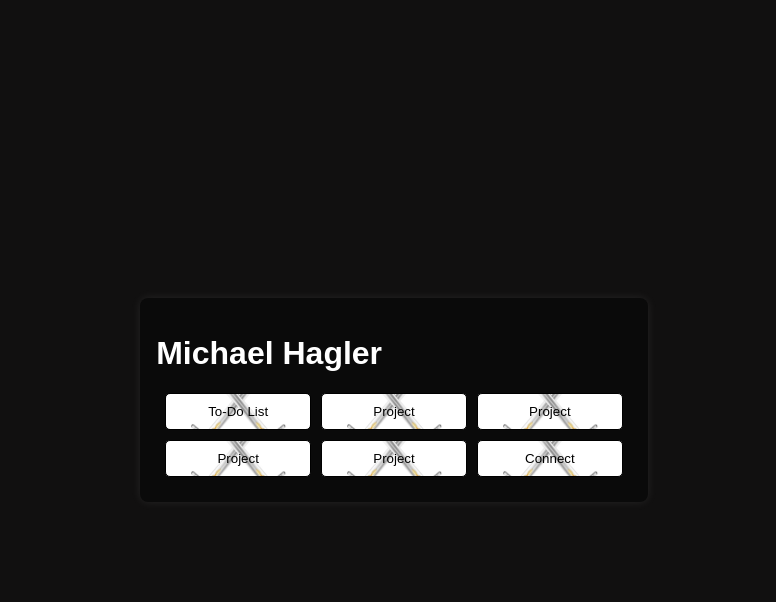
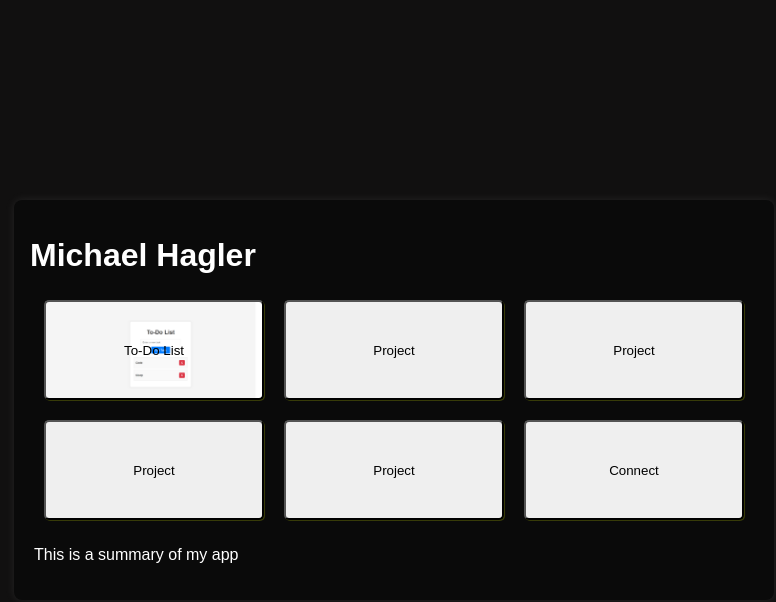
Before and after one commit to MichaelHagler/Portfolio2.0, a website: page src/index.html in a window 1280 px wide. Both pictures are taken after a click on the button "To-Do List". Shown: the whole page, without its empty margins (246-1022 px from the left). Drawn offline with Linux system fonts and the light colour scheme.

Commit message:
adding final functionality
each button will display info when clicked. added basic functionality.

```diff
--- a/src/index.html
+++ b/src/index.html
@@ -10,11 +10,11 @@
 <body>
   <div id="container">
     <div id="main-name">
-      <h1>Michael Hagler</h1> <!-- Name -->
+      <a id="refresh" href="index.html"><h1>Michael Hagler</h1></a> <!-- Name -->
     </div>
 
     <div id="project-container">
-      <button class="flex-itemBtn">To-Do List</button>
+      <button id="to-do-list-app" class="flex-itemBtn">To-Do List</button>
       <button class="flex-itemBtn">Project</button>
       <button class="flex-itemBtn">Project</button>
       <button class="flex-itemBtn">Project</button>
@@ -22,8 +22,12 @@
       <button class="flex-itemBtn">Connect</button>
     </div>
 
+    <div id="show-info">
+
+    </div>
+
 
   </div>
-  <script src="src/scripts.js"></script>
+  <script src="scripts.js"></script>
 </body>
 </html>
--- a/src/scripts.js
+++ b/src/scripts.js
@@ -0,0 +1,12 @@
+let showInfo = document.getElementById("show-info");
+let para = document.createElement("p");
+let toDoListInfo = document.createTextNode("This is a summary of my app");
+
+const toDoListBtn = document.getElementById("to-do-list-app");
+
+document.addEventListener("DOMContentLoaded", () => {
+  toDoListBtn.addEventListener("click", () => {
+    para.appendChild(toDoListInfo);
+    showInfo.appendChild(para);
+  })
+});
--- a/src/styles.css
+++ b/src/styles.css
@@ -24,6 +24,15 @@ body {
   margin: 16px;
 }
 
+#refresh {
+  text-decoration: none;
+  color: white;
+}
+
+#refresh:hover {
+  cursor: pointer;
+}
+
 #project-container {
   display: flex;
   flex-direction: 2r 3c;
@@ -32,19 +41,23 @@ body {
 }
 
 .flex-itemBtn {
+  height: 100px;
+  width: 100px;
   flex: 25%;
-  box-sizing: border-box;
-  border: 1px solid #000;
+  box-shadow: 1px 1px rgba(235, 252, 3, 0.2);
   border-radius: 5px;
   text-align: center;
-  background-image: url(pictures/test_background_button.jpg);
-  background-size: cover;
-  background-position: center;
   cursor: pointer;
-  padding: 10px;
-  margin: 5px;
+  padding: 35px 35px 35px 35px;
+  margin: 10px;
 }
 
 .flex-itemBtn:hover {
   opacity: 0.7;
 }
+
+#to-do-list-app {
+  background-image: url(pictures/to-do-list-pic.png);
+  background-size: cover;
+  background-position: center;
+}
```
Also changed, not shown: src/pictures/to-do-list-pic.png (added).
